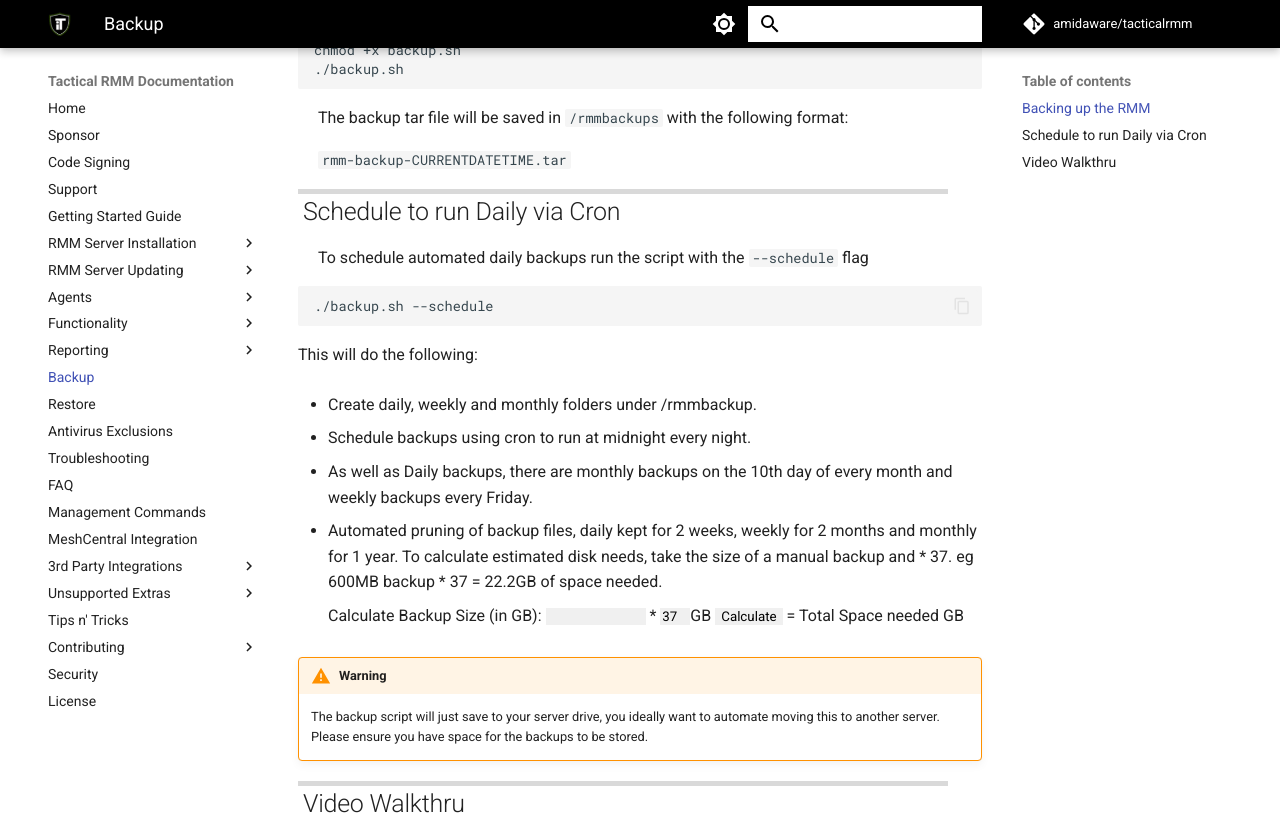
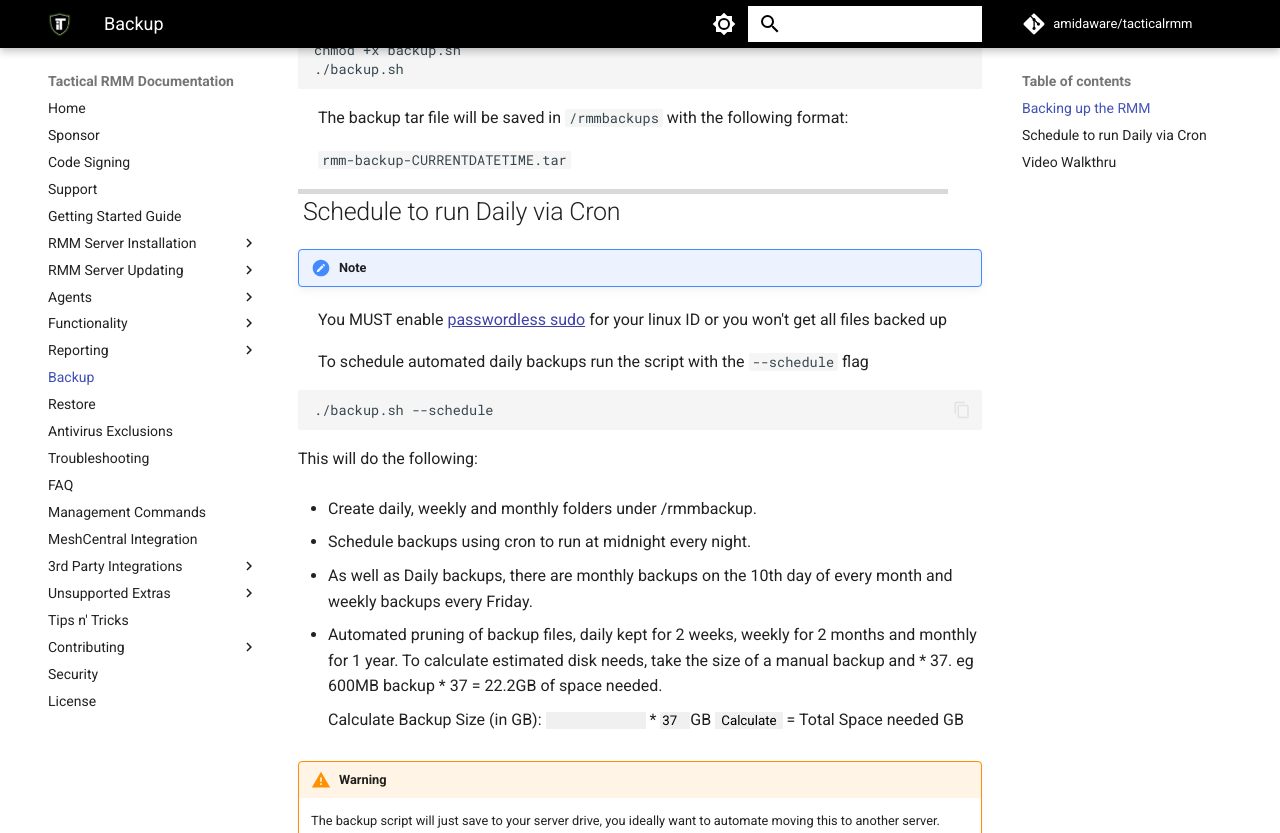
Before and after one commit to amidaware/trmm-docs, an MkDocs documentation site: the page built from docs/backup.md, in a window 1280 px wide and 900 px high, scrolled down 589 px, cut to the strip 0-833 px from the top of the window. Built offline with MkDocs 1.6.1 and Material for MkDocs 9.7.7, drawn with Linux system fonts in a browser that asks for light colours; comment, search, counter and statistics services are not loaded.

Commit message:
adding note about passwordless sudo for scheduled backups

````diff
--- a/docs/backup.md
+++ b/docs/backup.md
@@ -34,6 +34,9 @@
 
 ## Schedule to run Daily via Cron
 
+!!!note
+  You MUST enable [passwordless sudo](https://timonweb.com/devops/how-to-enable-passwordless-sudo-for-a-specific-user-in-linux/) for your linux ID or you won't get all files backed up
+
 To schedule automated daily backups run the script with the `--schedule` flag
 ```bash
 ./backup.sh --schedule
````
